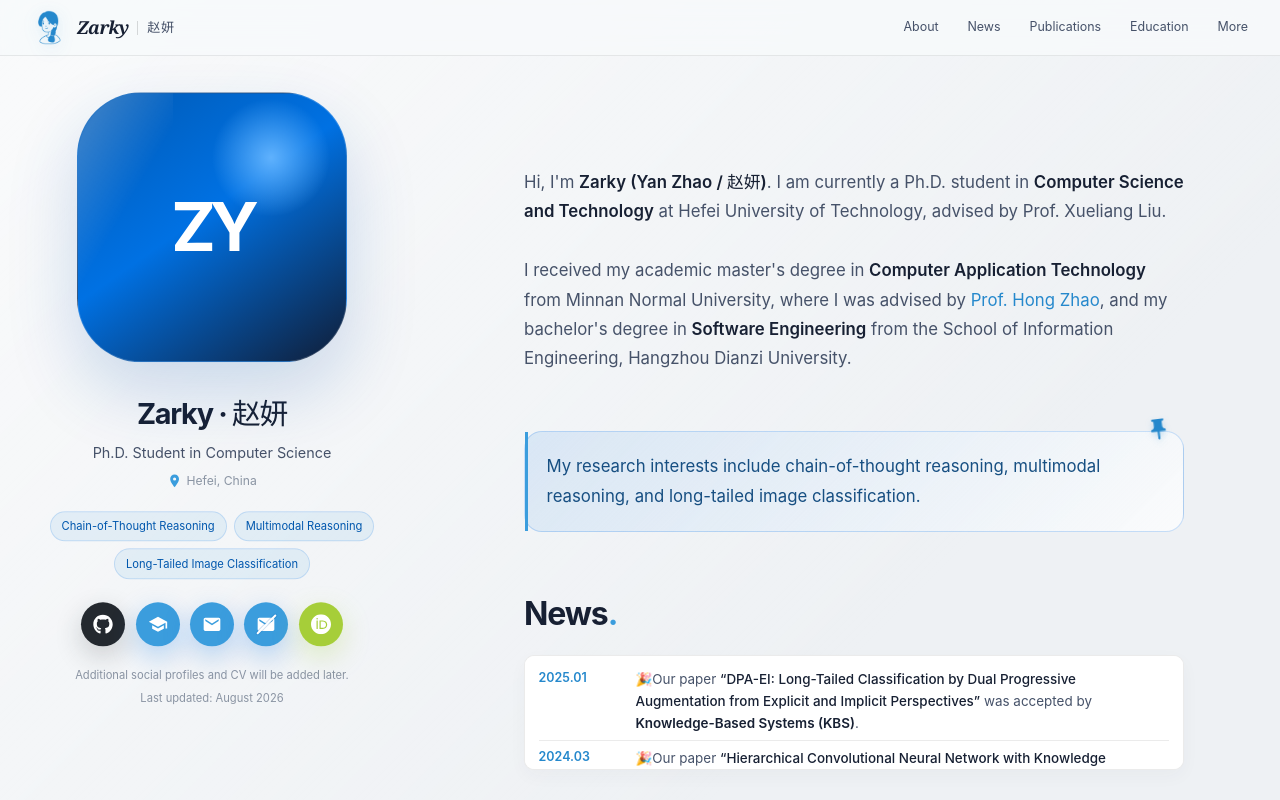
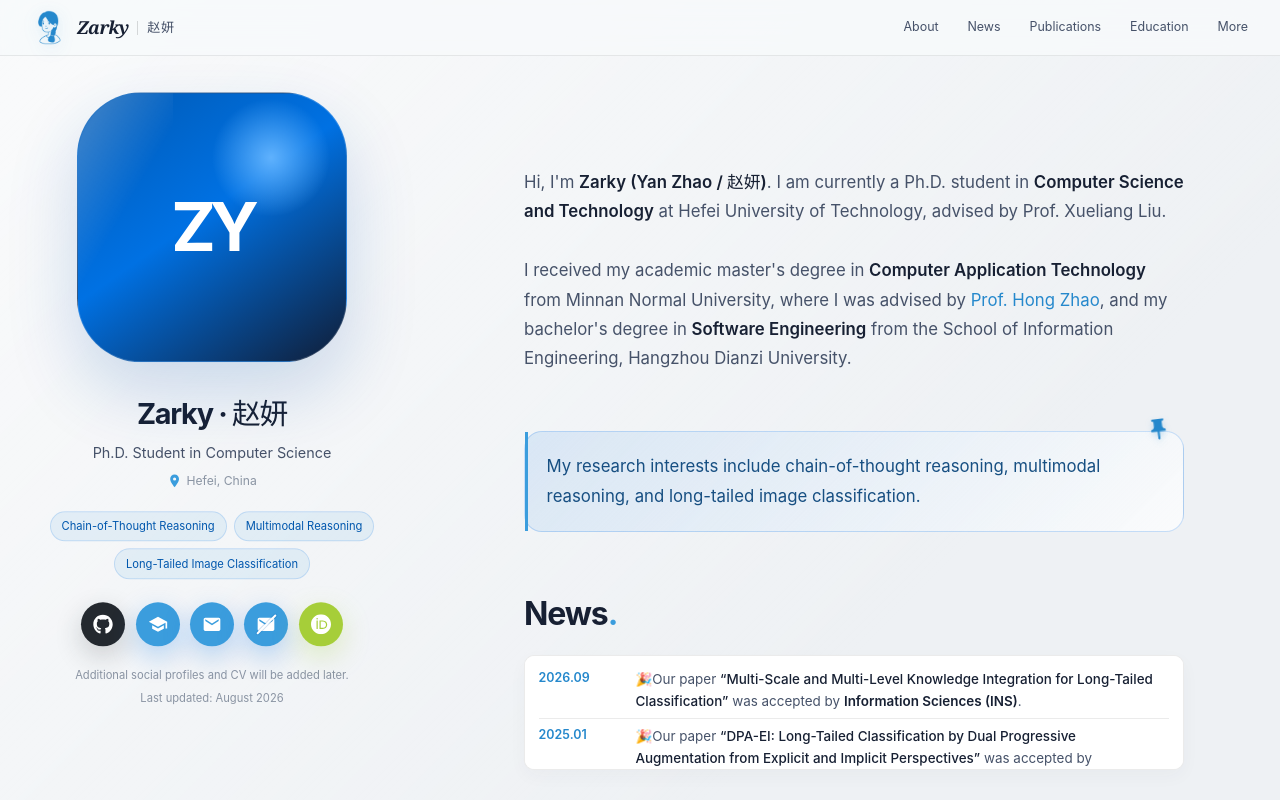
Before and after one commit to Zarky2001/yanzhao.github.io, a React (Vite) app: page / in a window 1280 px wide. Shown: the top 800 px of the page. Built offline with nearby package versions, Linux system fonts and the light colour scheme.

Commit message:
Update News.jsx

```diff
--- a/src/components/News.jsx
+++ b/src/components/News.jsx
@@ -3,6 +3,12 @@ import "../css/All.css";
 
 function News() {
     const news = [
+       {
+            time: "2026.09",
+            content: <>
+                🎉Our paper <a href="#mmki" className="news-ref">“Multi-Scale and Multi-Level Knowledge Integration for Long-Tailed Classification”</a> was accepted by <strong>Information Sciences (INS)</strong>.
+            </>,
+        },
         {
             time: "2025.01",
             content: <>
```
